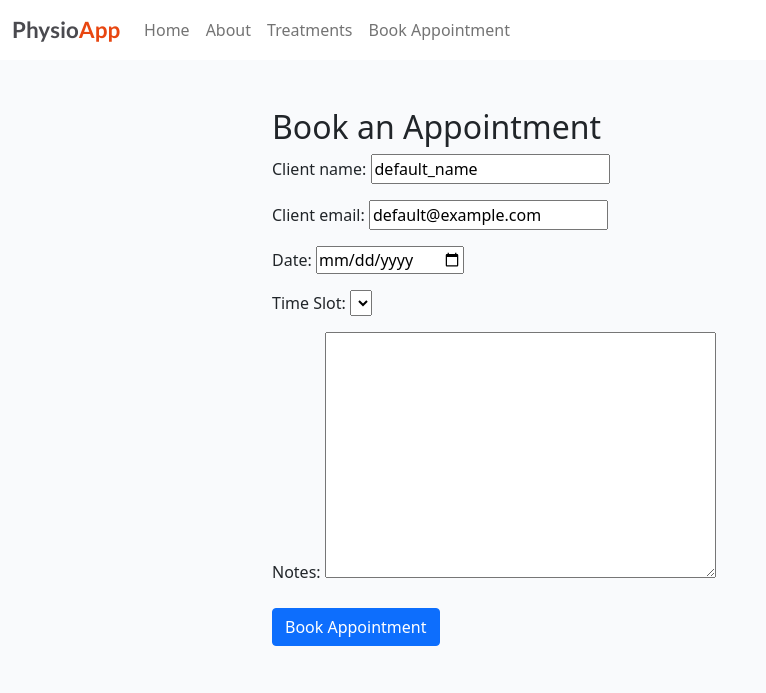
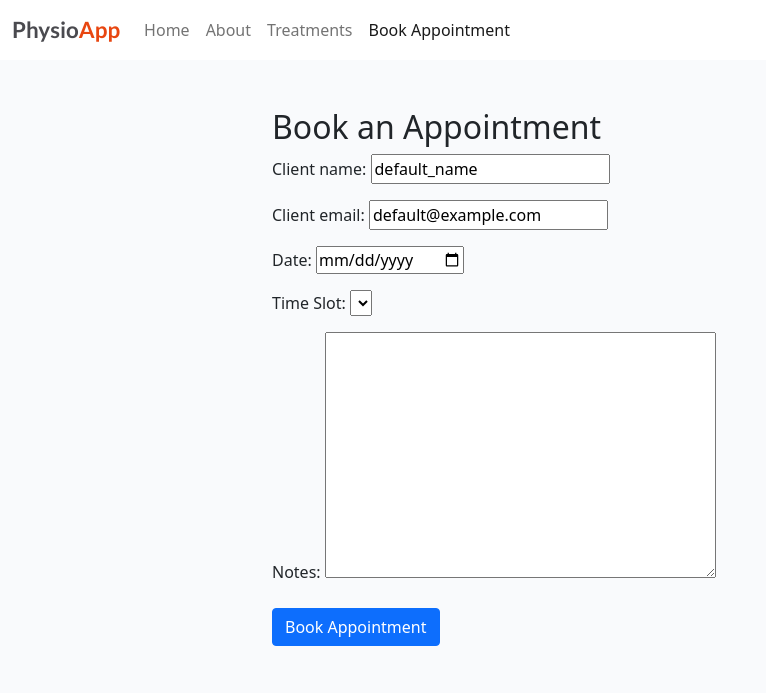
Before and after one commit to Alvor1991/PP4-Physio, a Django app: page /appointments/book/ in a window 1280 px wide. Shown: the top 693 px of the page, without its empty margins (0-766 px from the left). Run offline with Django 4.2, Linux system fonts and the light colour scheme; lists and menus that the app fills with data are empty.

Commit message:
Ensure template references correct URL

```diff
--- a/templates/base.html
+++ b/templates/base.html
@@ -6,7 +6,6 @@
 
 <!DOCTYPE html>
 <html class="h-100" lang="en">
-
 <head>
     <title>Physio Appointment Management</title>
     <meta name="viewport" content="width=device-width, initial-scale=1" />
@@ -26,9 +25,7 @@
     <!-- Custom CSS -->
     <link rel="stylesheet" href="{% static 'css/style.css' %}">
 </head>
-
 <body class="d-flex flex-column h-100 main-bg">
-
     <!-- Navigation -->
     <nav class="navbar navbar-expand-lg navbar-light bg-white">
         <div class="container-fluid">
@@ -52,7 +49,7 @@
                             href="{% url 'treatments' %}">Treatments</a>
                     </li>
                     <li class="nav-item">
-                        <a class="nav-link {% if request.path == appointments_url %}active{% endif %}" aria-current="page"
+                        <a class="nav-link {% if request.path == book_appointment_url %}active{% endif %}" aria-current="page"
                            href="{% url 'book_appointment' %}">Book Appointment</a>
                     </li>
                 </ul>
@@ -96,5 +93,4 @@
         integrity="sha384-gtEjrD/SeCtmISkJkNUaaKMoLD0//ElJ19smozuHV6z3Iehds+3Ulb9Bn9Plx0x4" crossorigin="anonymous">
     </script>
 </body>
-
 </html>
--- a/treatments/urls.py
+++ b/treatments/urls.py
@@ -2,5 +2,5 @@ from django.urls import path
 from . import views
 
 urlpatterns = [
-    path('', views.treatment_list, name='treatment_list'),
+    path('', views.treatment_list, name='treatments'),
 ]
```
Also changed, not shown: treatments/migrations/0001_initial.py (added).
